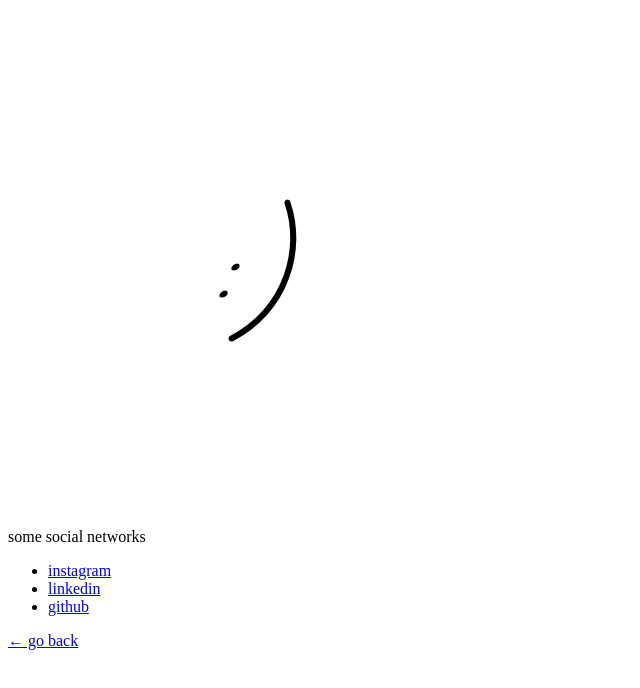
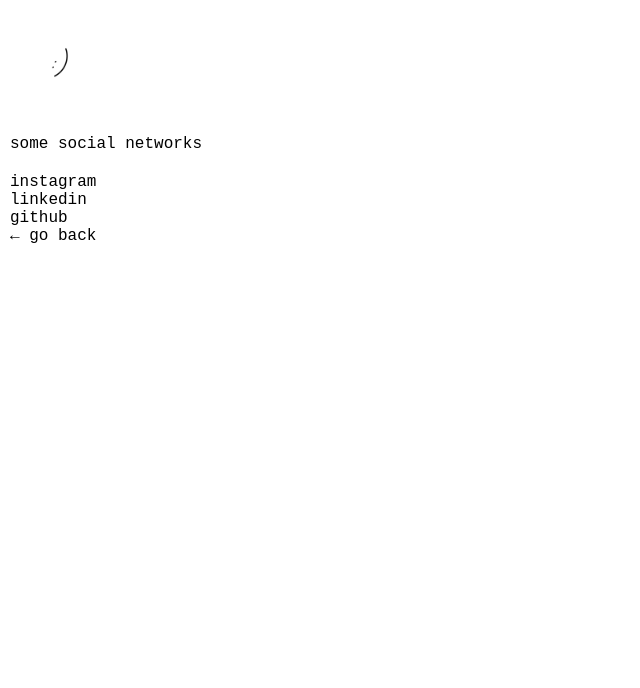
Before and after one commit to mariahinada/Profile, a plain HTML site: page pages/social.html in a window 1280 px wide. Shown: the whole page, without its empty margins (0-640 px from the left). Drawn offline with Linux system fonts and the light colour scheme; files that its build step writes are made by us from their sources; the site is published under a folder, as on GitHub Pages, so addresses that start at the root find nothing; files whose address does not match are found by name.

Commit message:
2nd image correction

```diff
--- a/pages/social.html
+++ b/pages/social.html
@@ -4,8 +4,8 @@
     <meta charset="UTF-8">
     <meta name="viewport" content="width=device-width, initial-scale=1.0">
     <title>Mariah Inada / Social</title>
-    <link rel="stylesheet" href="/assets/style/style.css">
-    <link rel="icon" href="/assets/images/logo-favicon;).ico">
+    <link rel="stylesheet" href="assets/style/style.css">
+    <link rel="icon" href="assets/images/logo-favicon;).ico">
 </head>
 <body>
 
```
Also changed, not shown: pages/about.html (+1 -1 lines).
